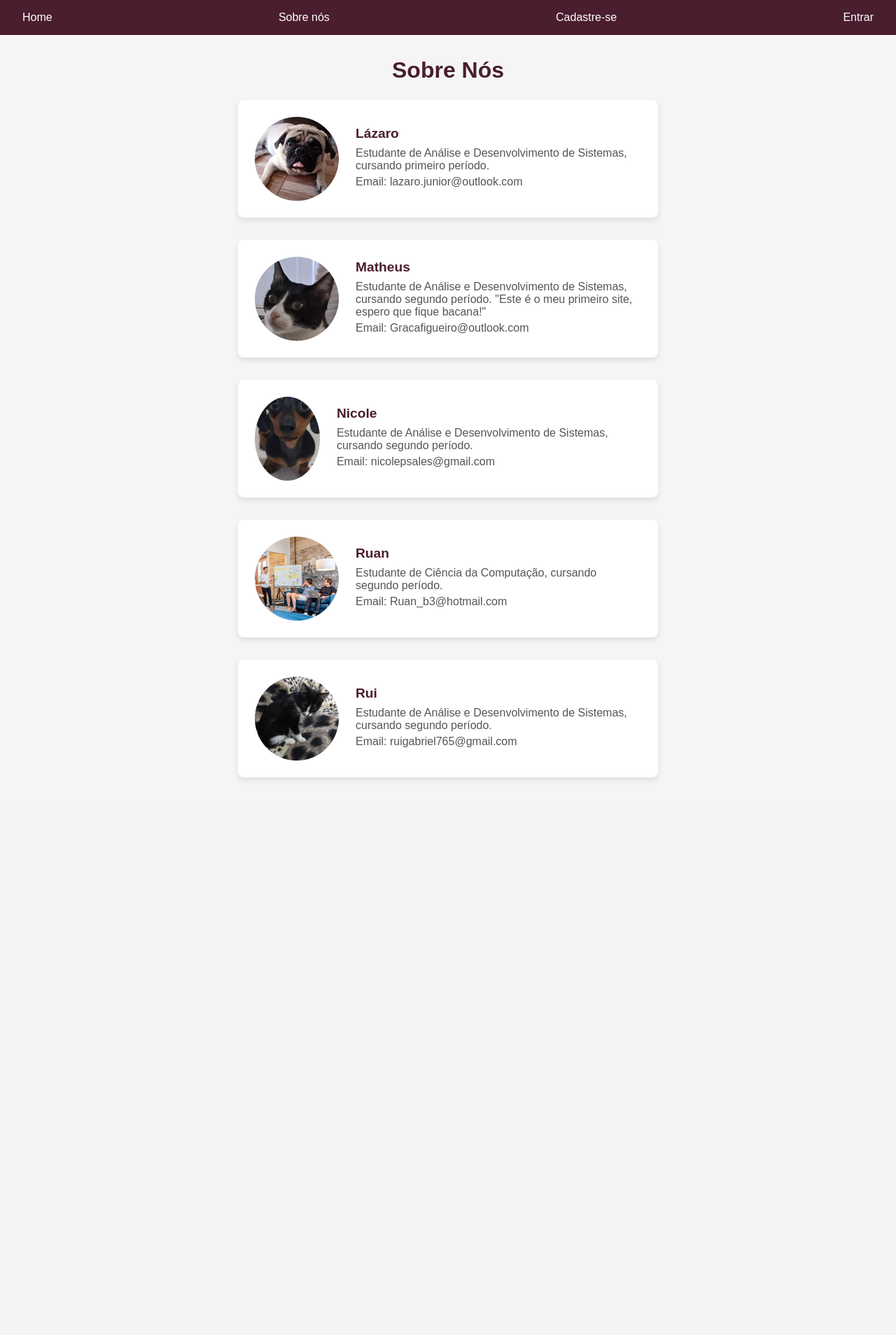
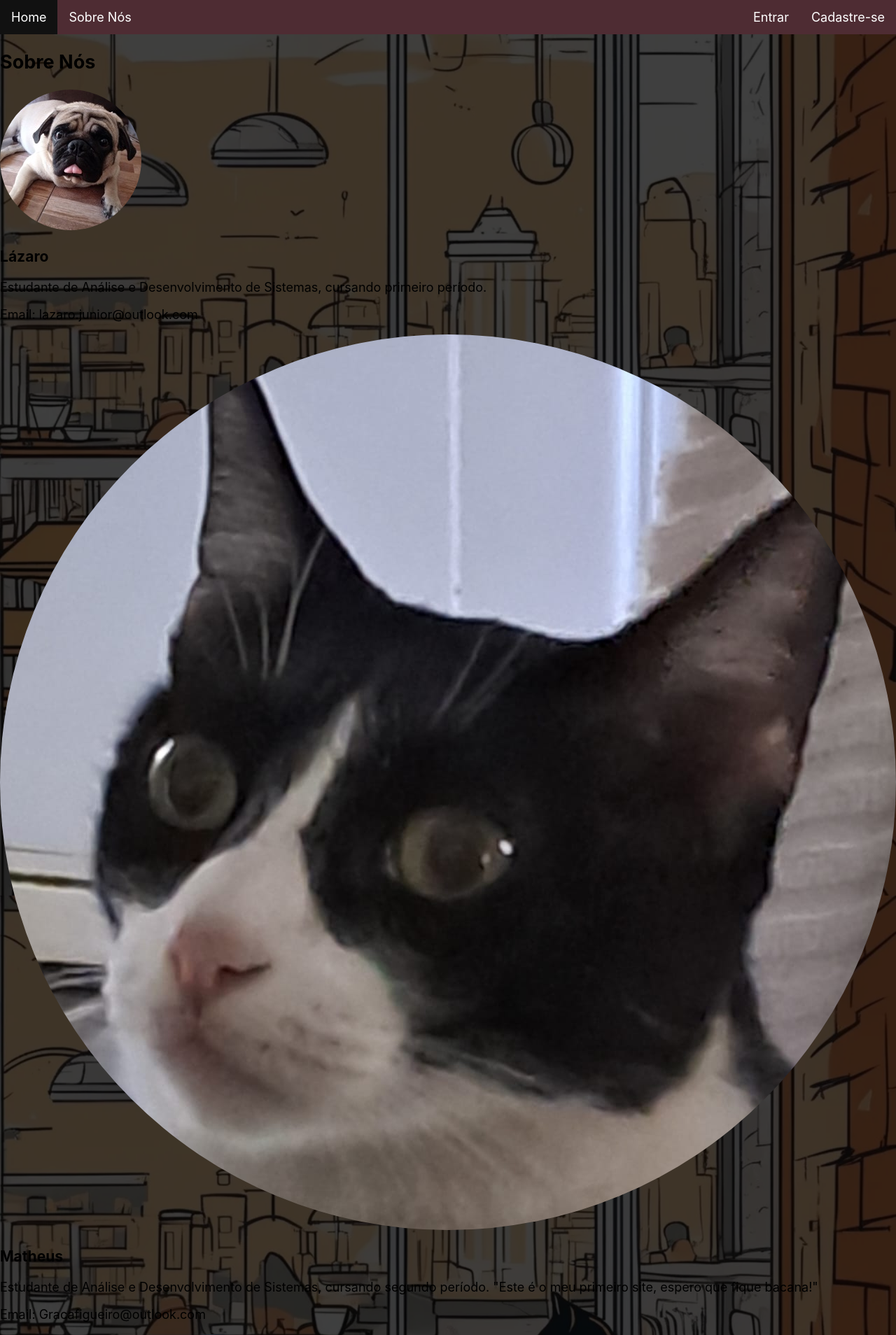
Before and after one commit to isnir/WebDev, a PHP site: page /sobrenos.php in a window 1280 px wide. Shown: the top 1908 px of the page at 70% size. Before the commit the page ends 1143 px from the top, so only its background shows below. Run offline with PHP 8.4, Linux system fonts and the light colour scheme.

Commit message:
Add files via upload

```diff
--- a/Projeto/Formulario.php
+++ b/Projeto/Formulario.php
@@ -118,7 +118,7 @@
                         <br>
                     </div>
                     <br>
-                    <input button type="submit" name="submit" value="Enviar"></button>
+                    <input button type="submit" name="submit" value="Formulario enviado com Sucesso!"></button>
                 </div>
             </fieldset>
         </form>
--- a/Projeto/css/sobrenos.css
+++ b/Projeto/css/sobrenos.css
@@ -1,124 +1,129 @@
-* {
-    margin: 0;
-    padding: 0;
-    box-sizing: border-box;
+/*
+Click nbfs://nbhost/SystemFileSystem/Templates/Licenses/license-default.txt to change this license
+Click nbfs://nbhost/SystemFileSystem/Templates/Other/CascadeStyleSheet.css to edit this template
+*/
+html {
+    position: relative;
+    min-height: 100%;
+
+    font-size: 14px;
+    font-family: "Montserrat", -apple-system, BlinkMacSystemFont, "Segoe UI",
+    Roboto, "Helvetica Neue", Arial, sans-serif, "Apple Color Emoji",
+    "Segoe UI Emoji", "Segoe UI Symbol", "Noto Color Emoji";;
+
 }
 
 body {
-    font-family: Arial, sans-serif;
-    background-color: #f5f5f5;
-    color: #333;
+    box-sizing: border-box;
+    margin-bottom: 100px;
+    margin: 0;
+    padding: 0;
+    padding-top: 50px;
+    padding-bottom: 80px;
+    background-color: #e6e6e6;
+    font-size: 18px;
+
+    background-image: url(../assets/img/gato1.png);
+
+    background-repeat: no-repeat;
+    background-attachment: fixed;
+    background-position: center center;
+    background-size: cover;
+
 }
 
-.NavBar {
-    background-color: #4a1d2f;
-    padding: 1rem;
+h1 {
+    font-size: 60px;
+    text-align: center;
+    margin: 0;
+    padding: 20px 0;
+    color: #4E2C33;
+    /* text-shadow: 3px 3px 1px rgb(255, 255, 255); */
+    border-radius: 5px;
 }
 
-.NavBar ul {
-    list-style: none;
-    display: flex;
-    justify-content: space-between;
+.Background {
+    color: white;
+    text-align: center;
+
+    background-image: url(assets/img/gato1.png);
+    background-repeat: no-repeat;
+    background-size: cover;
+
 }
 
-.NavBar ul li a {
-    color: #fff;
-    text-decoration: none;
-    padding: 0.5rem 1rem;
+img {
+    border-radius: 50%;
 }
 
-.NavBar ul li a:hover {
-    background-color: #333;
-    border-radius: 4px;
+.img {
+    float: left;
+    margin-left: 30px;
+    margin-top: 30px;
+    color: white;
+    text-decoration: none;
 }
 
-.sobre-nos-section {
-    padding: 2rem;
+.gatoadoca {
     text-align: center;
+    padding-bottom: 10px ;
+}
+.gatoadoca img{
+    width: 300px;
+    height: 300px;;
 }
 
-.section-heading {
-    font-size: 2rem;
-    color: #4a1d2f;
-    margin-bottom: 1.5rem;
+input:invalid {
+    background-color: rgb(255, 255, 255);
 }
 
-.team-container {
-    display: flex;
-    flex-direction: column;
-    align-items: center;
-    gap: 2rem;
+.campo input {
+    border-radius: 10px;
 }
 
-.team-member {
-    display: flex;
-    align-items: center;
-    background-color: #fff;
-    border-radius: 8px;
-    box-shadow: 0 4px 8px rgba(0, 0, 0, 0.1);
-    padding: 1.5rem;
-    width: 80%;
-    max-width: 600px;
-    opacity: 0;
-    transform: translateX(-50px);
-    transition: opacity 0.6s ease-out, transform 0.6s ease-out;
+.botao {
+    border-radius: 10px;
+    font-size: 1.5em;
+    background: #4E2C33;
+    border: 0;
+    margin-bottom: 1em;
+    color: #d3ada5;
+    padding: 0.2em 0.6em;
+    box-shadow: 2px 2px 2px rgba(0, 0, 0, 0.2);
+    text-shadow: 1px 1px 1px rgba(0, 0, 0, 0.5);
+
+
 }
 
-.team-member.show {
-    opacity: 1;
-    transform: translateX(0);
+.Fonte {
+    font-family: "Montserrat", -apple-system, BlinkMacSystemFont, "Segoe UI",
+    Roboto, "Helvetica Neue", Arial, sans-serif, "Apple Color Emoji",
+    "Segoe UI Emoji", "Segoe UI Symbol", "Noto Color Emoji";
 }
-
-.member-img {
-    width: 120px;
-    height: 120px;
-    border-radius: 50%;
-    object-fit: cover;
-    margin-right: 1.5rem;
-}
-
-.member-info {
-    text-align: left;
-}
-
-.member-info h3 {
-    font-size: 1.2rem;
-    color: #4a1d2f;
-    margin-bottom: 0.5rem;
-}
-
-.member-info p {
-    color: #555;
-    margin: 0.3rem 0;
-}
-/* SE NAO QUISEREM CONFETES, DELETEM O CÓDIGO ABAIXO
-.confetti {
+.NavBar ul {
+    display: inline-block;
     position: fixed;
     top: 0;
-    width: 8px;
-    height: 8px;
-    border-radius: 50%;
-    opacity: 0.8;
-    animation: confetti-fall 3s linear forwards;
-    pointer-events: none;
+    width: 100%;
+    list-style-type: none;
+    margin: 0;
+    padding: 0;
+    overflow: hidden;
+    background-color: #4e2c33;
 }
-
-.confetti-left {
-    left: 5%;
+.NavBar li a {
+    display: inline-block;
+    float: left;
+    color: white;
+    text-align: center;
+    padding: 14px 16px;
+    text-decoration: none;
 }
-
-.confetti-right {
-    right: 5%;
+/* Change the link color to #111 (black) on hover */
+.NavBar li a:hover {
+    display: inline-block;
+    background-color: #111;
 }
-
-@keyframes confetti-fall {
-    0% {
-        transform: translateY(-10px) rotate(0deg);
-        opacity: 1;
-    }
-    100% {
-        transform: translateY(100vh) rotate(720deg);
-        opacity: 0;
-    }
+.active {
+    background-color: #683b44;
 }
-*/
--- a/Projeto/login_cadastro.php
+++ b/Projeto/login_cadastro.php
@@ -24,7 +24,7 @@ Click nbfs://nbhost/SystemFileSystem/Templates/Project/PHP/PHPProject.php to edi
             <div class="center container">
                 <ul>
                     <li><a class="active" href="index.php">Home</a></li>
-                    <li><a href="sobrenos.php">Sobre Nos</a></li>
+                    <li><a href="sobrenos.php">Sobre Nós</a></li>
                     <?php
                     if ((isset($_SESSION['login']) == false)) {
                         echo "<li style = 'float:right'><a href = './login_cadastro.php'>Cadastre-se</a></li>";
--- a/Projeto/login_page.php
+++ b/Projeto/login_page.php
@@ -21,7 +21,7 @@ Click nbfs://nbhost/SystemFileSystem/Templates/Project/PHP/PHPProject.php to edi
             <div class="center container">
                 <ul>
                     <li><a class="active" href="index.php">Home</a></li>
-                    <li><a href="sobrenos.php">Sobre Nos</a></li>
+                    <li><a href="sobrenos.php">Sobre Nós</a></li>
                     <?php
                     if ((isset($_SESSION['login']) == false)) {
                         echo "<li style = 'float:right'><a href = './login_cadastro.php'>Cadastre-se</a></li>";
--- a/Projeto/sobrenos.php
+++ b/Projeto/sobrenos.php
@@ -14,7 +14,85 @@
     <div class="center">
         <ul>
             <li><a class="active" href="index.php">Home</a></li>
-            <li><a href="sobrenos.php">Sobre nós</a></li>
+            <li><a href="sobrenos.php">Sobre Nós</a></li>
+            <?php
+            if (!isset($_SESSION['login'])) {
+                echo "<li style='float:right'><a href='./login_cadastro.php'>Cadastre-se</a></li>";
+                echo "<li style='float:right'><a href='./login_page.php'>Entrar</a></li>";
+            } else {
+                echo "<li style='float:right'><a><input class='link-button' form='btnSair' type='submit' value='Sair' name='btnSair'/></a></li>";
+            }
+            ?>
+        </ul>
+    </div>
+</nav>
+
+<section class="sobre-nos-section">
+    <h2 class="section-heading">Sobre Nós</h2>
+    <div class="team-container">
+        <div class="team-member">
+            <img src="assets/img/about/lazaro_animal.jpg" alt="Lázaro" class="member-img">
+            <div class="member-info">
+                <h3>Lázaro</h3>
+                <p>Estudante de Análise e Desenvolvimento de Sistemas, cursando primeiro período.</p>
+                <p>Email: lazaro.junior@outlook.com</p>
+            </div>
+        </div>
+        <div class="team-member">
+            <img src="assets/img/Angel.jpeg" alt="Matheus" class="member-img">
+            <div class="member-info">
+                <h3>Matheus</h3>
+                <p>Estudante de Análise e Desenvolvimento de Sistemas, cursando segundo período. "Este é o meu primeiro site, espero que fique bacana!"</p>
+                <p>Email: Gracafigueiro@outlook.com</p>
+            </div>
+        </div>
+        <div class="team-member">
+            <img src="assets/img/about/N.png" alt="Nicole" class="member-img">
+            <div class="member-info">
+                <h3>Nicole</h3>
+                <p>Estudante de Análise e Desenvolvimento de Sistemas, cursando segundo período.</p>
+                <p>Email: nicolepsales@gmail.com</p>
+            </div>
+        </div>
+        <div class="team-member">
+            <img src="assets/img/about/3.jpg" alt="Ruan" class="member-img">
+            <div class="member-info">
+                <h3>Ruan</h3>
+                <p>Estudante de Ciência da Computação, cursando segundo período.</p>
+                <p>Email: Ruan_b3@hotmail.com</p>
+            </div>
+        </div>
+        <div class="team-member">
+            <img src="assets/img/about/rui_animal.jpg" alt="Rui" class="member-img">
+            <div class="member-info">
+                <h3>Rui</h3>
+                <p>Estudante de Análise e Desenvolvimento de Sistemas, cursando segundo período.</p>
+                <p>Email: ruigabriel765@gmail.com</p>
+            </div>
+        </div>
+    </div>
+</section>
+
+<script src="js/scroll-animation.js"></script>
+<!--<script src="js/confetti-animation.js"></script>!-->
+</body>
+</html><!DOCTYPE html>
+<html lang="pt-br">
+<head>
+    <meta charset="UTF-8">
+    <meta name="viewport" content="width=device-width, initial-scale=1.0">
+    <link rel="stylesheet" href="css/sobrenos.css">
+    <title>Sobre Nós</title>
+</head>
+<body>
+
+<?php include './banco/sessionInfo/session.php'; ?>
+
+<nav class="NavBar">
+    <div class="center">
+        <ul>
+            <li><a class="active" href="index.php">Home</a></li>
+            <li><a href="sobrenos.php">Sobre Nós</a></li>
             <?php
             if (!isset($_SESSION['login'])) {
                 echo "<li style='float:right'><a href='./login_cadastro.php'>Cadastre-se</a></li>";
```
